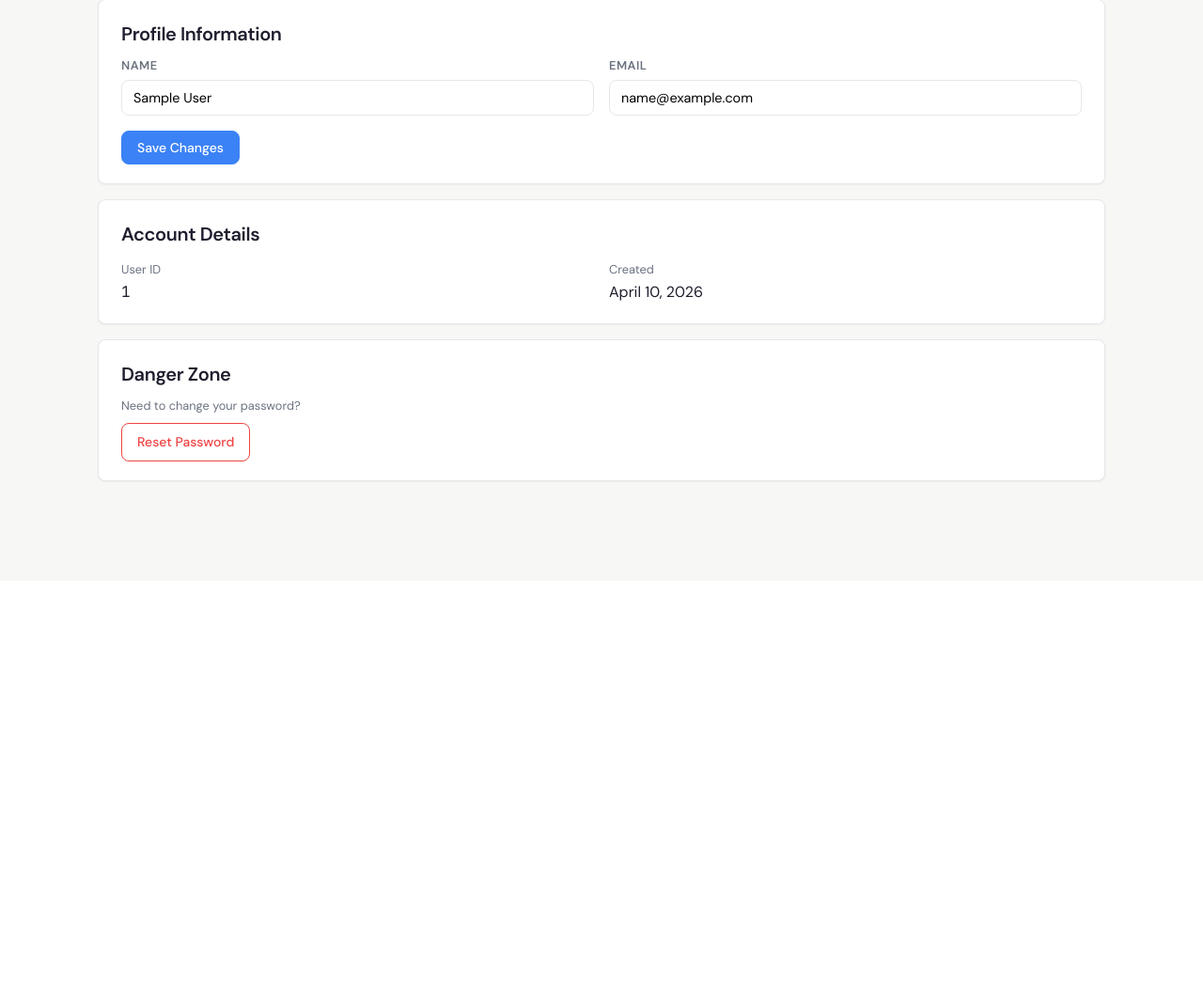
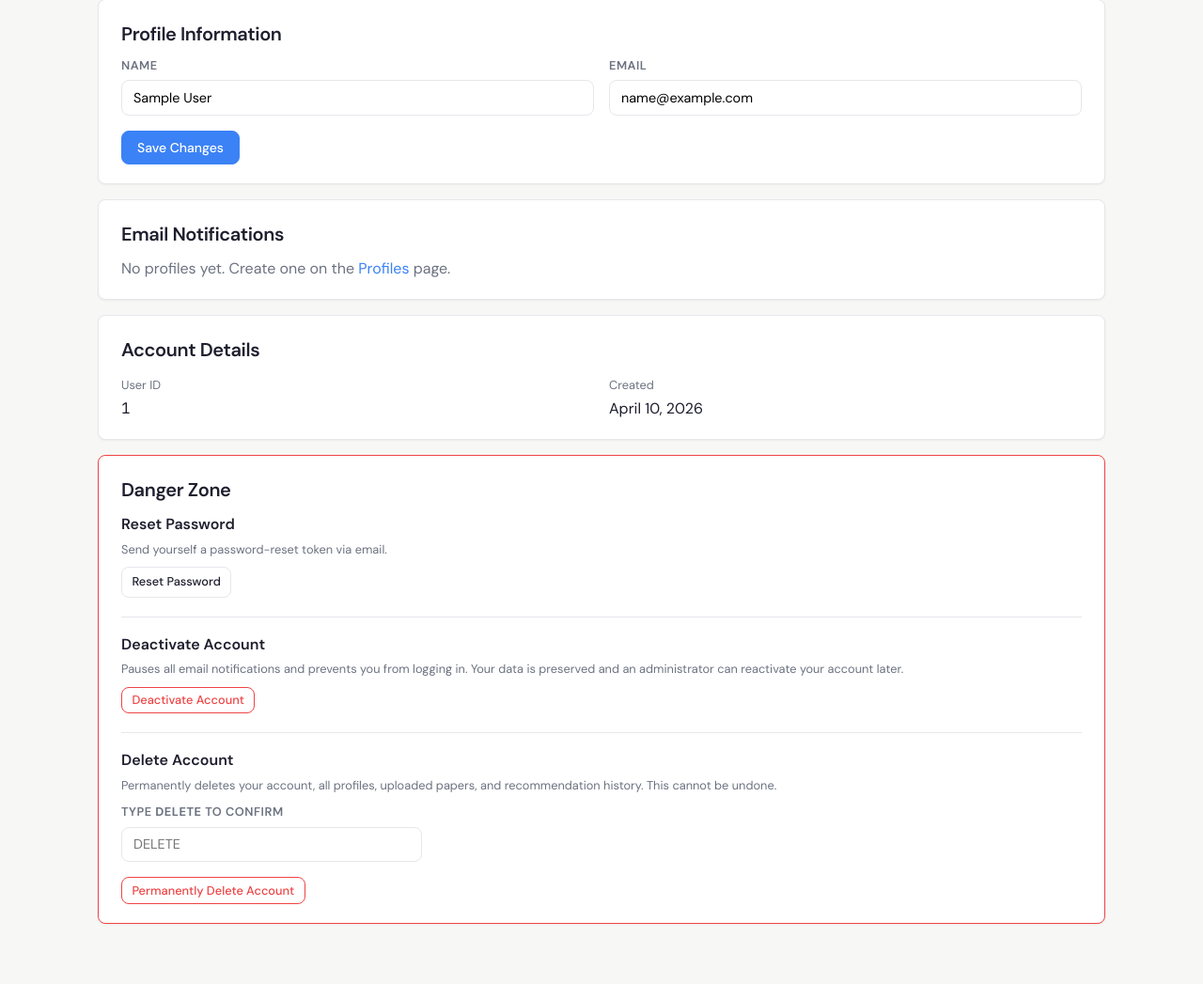
Before and after one commit to SyracuseUniversity/preprint-bot, a Django app: page /settings/ in a window 1280 px wide. Shown: the part 182-1229 px from the top of the page at 94% size. Before the commit the page ends 696 px from the top, so only its background shows below. Run offline with Django 5.2, Linux system fonts and the light colour scheme; the visitor is signed in with stand-in values (Sample User, id 1).

Commit message:
Expose email_notify; add account deactivate/delete

```diff
--- a/django_site/core/templates/settings.html
+++ b/django_site/core/templates/settings.html
@@ -5,6 +5,7 @@
 <h1>Settings</h1>
 <p class="subtitle">Manage your account.</p>
 
+{# ── Profile Information ──────────────────────────── #}
 <div class="card">
   <h2>Profile Information</h2>
   <form method="post">
@@ -23,6 +24,35 @@
   </form>
 </div>
 
+{# ── Email Notifications ─────────────────────────── #}
+<div class="card">
+  <h2>Email Notifications</h2>
+
+  {% if profiles %}
+    <p class="text-sm text-dim mb-1">
+      Pause or resume email notifications for all your profiles at once.
+      You can also toggle emails per-profile on the <a href="{% url 'profile_list' %}">Profiles</a> page.
+    </p>
+
+    {% if all_paused %}
+      <form method="post" action="{% url 'pause_all_emails' %}">
+        {% csrf_token %}
+        <input type="hidden" name="action" value="resume">
+        <button type="submit" class="btn btn-sm btn-primary">Resume All Emails</button>
+      </form>
+    {% else %}
+      <form method="post" action="{% url 'pause_all_emails' %}">
+        {% csrf_token %}
+        <input type="hidden" name="action" value="pause">
+        <button type="submit" class="btn btn-sm">Pause All Emails</button>
+      </form>
+    {% endif %}
+  {% else %}
+    <p class="text-dim">No profiles yet. Create one on the <a href="{% url 'profile_list' %}">Profiles</a> page.</p>
+  {% endif %}
+</div>
+
+{# ── Account Details ─────────────────────────────── #}
 <div class="card">
   <h2>Account Details</h2>
   <div class="grid-2">
@@ -37,9 +67,51 @@
   </div>
 </div>
 
-<div class="card">
+{# ── Danger Zone ─────────────────────────────────── #}
+<div class="card" style="border-color: var(--danger);">
   <h2>Danger Zone</h2>
-  <p class="text-sm text-dim mb-1">Need to change your password?</p>
-  <a href="{% url 'forgot_password' %}" class="btn btn-danger">Reset Password</a>
+
+  {# Password reset #}
+  <div style="margin-bottom:1.25rem;">
+    <h3 style="margin-bottom:.25rem;">Reset Password</h3>
+    <p class="text-sm text-dim mb-1">Send yourself a password-reset token via email.</p>
+    <a href="{% url 'forgot_password' %}" class="btn btn-sm">Reset Password</a>
+  </div>
+
+  <hr>
+
+  {# Deactivate #}
+  <div style="margin-bottom:1.25rem;">
+    <h3 style="margin-bottom:.25rem;">Deactivate Account</h3>
+    <p class="text-sm text-dim mb-1">
+      Pauses all email notifications and prevents you from logging in.
+      Your data is preserved and an administrator can reactivate your account later.
+    </p>
+    <form method="post" action="{% url 'deactivate_account' %}"
+          onsubmit="return confirm('Deactivate your account? You will be logged out and will not be able to log back in without contacting an administrator.');">
+      {% csrf_token %}
+      <button type="submit" class="btn btn-sm btn-danger">Deactivate Account</button>
+    </form>
+  </div>
+
+  <hr>
+
+  {# Delete #}
+  <div>
+    <h3 style="margin-bottom:.25rem;">Delete Account</h3>
+    <p class="text-sm text-dim mb-1">
+      Permanently deletes your account, all profiles, uploaded papers, and recommendation history.
+      This cannot be undone.
+    </p>
+    <form method="post" action="{% url 'delete_account' %}"
+          onsubmit="return document.getElementById('delete-confirm').value === 'DELETE' || (alert('Please type DELETE to confirm.'), false);">
+      {% csrf_token %}
+      <div class="form-group" style="max-width:20rem;">
+        <label>Type <strong>DELETE</strong> to confirm</label>
+        <input type="text" name="confirmation" id="delete-confirm" placeholder="DELETE" autocomplete="off">
+      </div>
+      <button type="submit" class="btn btn-sm btn-danger">Permanently Delete Account</button>
+    </form>
+  </div>
 </div>
 {% endblock %}
--- a/django_site/core/urls.py
+++ b/django_site/core/urls.py
@@ -29,6 +29,10 @@ urlpatterns = [
 
     # Settings
     path("settings/", views.settings_view, name="settings"),
+    path("settings/toggle-email/<int:profile_id>/", views.toggle_profile_email_view, name="toggle_profile_email"),
+    path("settings/pause-all-emails/", views.pause_all_emails_view, name="pause_all_emails"),
+    path("settings/deactivate/", views.deactivate_account_view, name="deactivate_account"),
+    path("settings/delete-account/", views.delete_account_view, name="delete_account"),
 
     # Help
     path("help/", views.help_view, name="help"),
--- a/django_site/core/views.py
+++ b/django_site/core/views.py
@@ -714,6 +714,7 @@ def _query_profile_recommendations(pb_user, profile):
 @pbuser_required
 def settings_view(request):
     pb_user = request.pb_user
+    profiles = Profile.objects.filter(user=pb_user).order_by("name")
 
     if request.method == "POST":
         form = UserSettingsForm(request.POST)
@@ -732,7 +733,84 @@ def settings_view(request):
     else:
         form = UserSettingsForm(initial={"name": pb_user.name or "", "email": pb_user.email})
 
-    return render(request, "settings.html", {"pb_user": pb_user, "form": form})
+    # Are ALL profiles paused?
+    all_paused = profiles.exists() and not profiles.filter(email_notify=True).exists()
+
+    return render(request, "settings.html", {
+        "pb_user": pb_user,
+        "form": form,
+        "profiles": profiles,
+        "all_paused": all_paused,
+    })
+
+
+@pbuser_required
+@require_POST
+def toggle_profile_email_view(request, profile_id):
+    """Toggle email_notify for a single profile."""
+    pb_user = request.pb_user
+    profile = get_object_or_404(Profile, pk=profile_id, user=pb_user)
+    profile.email_notify = not profile.email_notify
+    profile.save(update_fields=["email_notify"])
+    state = "enabled" if profile.email_notify else "paused"
+    messages.success(request, f"Emails {state} for '{profile.name}'.")
+    # Redirect back to wherever the user came from
+    next_url = request.POST.get("next") or request.META.get("HTTP_REFERER") or "profile_list"
+    return redirect(next_url)
+
+
+@pbuser_required
+@require_POST
+def pause_all_emails_view(request):
+    """Pause or resume emails for every profile the user owns."""
+    pb_user = request.pb_user
+    action = request.POST.get("action", "pause")  # "pause" or "resume"
+    new_value = action == "resume"
+    Profile.objects.filter(user=pb_user).update(email_notify=new_value)
+    word = "resumed" if new_value else "paused"
+    messages.success(request, f"Email notifications {word} for all profiles.")
+    return redirect("settings")
+
+
+@pbuser_required
+@require_POST
+def deactivate_account_view(request):
+    """Deactivate the account (sets is_active=False, logs out).
+
+    An admin can reactivate the account later via /admin/.
+    """
+    pb_user = request.pb_user
+    # Pause all emails so the pipeline stops sending immediately
+    Profile.objects.filter(user=pb_user).update(email_notify=False)
+    pb_user.is_active = False
+    pb_user.save(update_fields=["is_active"])
+    logout_pbuser(request)
+    messages.success(request, "Your account has been deactivated.")
+    return redirect("login")
+
+
+@pbuser_required
+@require_POST
+def delete_account_view(request):
+    """Permanently delete the account and all associated data."""
+    pb_user = request.pb_user
+
+    # Require the user to type "DELETE" as confirmation
+    confirmation = request.POST.get("confirmation", "").strip()
+    if confirmation != "DELETE":
+        messages.error(request, "Please type DELETE to confirm account deletion.")
+        return redirect("settings")
+
+    # Remove uploaded PDFs from disk
+    pdf_dir = django_settings.USER_PDF_DIR / str(pb_user.pk)
+    if pdf_dir.exists():
+        shutil.rmtree(pdf_dir, ignore_errors=True)
+
+    # Delete the user (cascades to profiles, corpora, papers, etc.)
+    pb_user.delete()
+    logout_pbuser(request)
+    messages.success(request, "Your account and all data have been permanently deleted.")
+    return redirect("login")
 
 
 # ── Help page ──────────────────────────────────────────────────────────────
```
Also changed, not shown: django_site/core/templates/profiles/list.html (+9 -1 lines).
